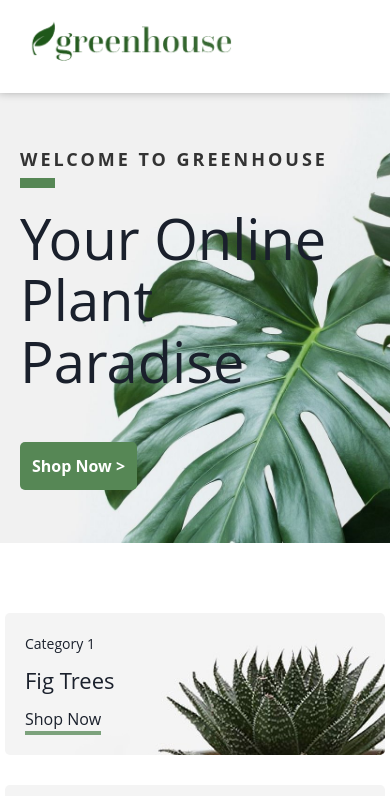
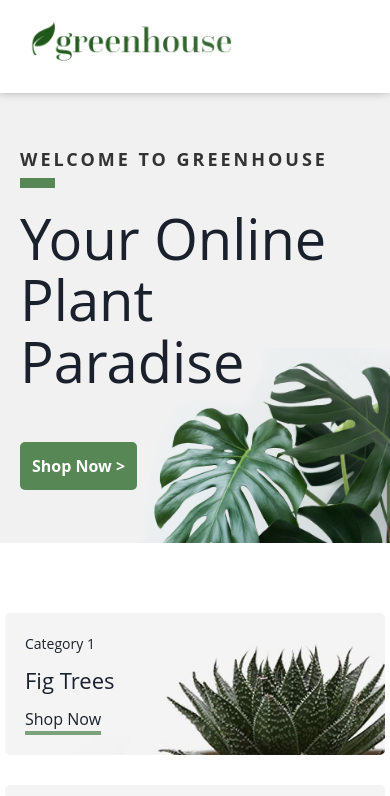
Before and after one commit to elliechayo/greenhouse-app, a React (Create React App) app in the folder client/: page / in a window 390 px wide. Shown: the top 796 px of the page. Built offline with nearby package versions, Linux system fonts and the light colour scheme; no server answers; some icons are missing.

Commit message:
fixes mobil view rendering

```diff
--- a/client/src/pages/Home.jsx
+++ b/client/src/pages/Home.jsx
@@ -235,9 +235,10 @@ const CTAButton = styled.button`
 `;
 
 const HeroWrapper = styled(Box)`
-  background: url(${HeroBackground});
+  background: url(${HeroBackground}) #f1f1f1;
   background-position: bottom;
-  background-size: cover;
+  background-size: 100%;
+  background-repeat: no-repeat;
   min-height: 450px;
   max-width: 1200px;
   margin: 0 auto;
@@ -353,8 +354,14 @@ const SellPlantWrapper = styled(Box)`
   padding: 50px 5px;
 
 
-  @media (max-width: 498px) {
-    justify-content: flex-start;
+  @media (max-width: 610px) {
+    justify-content: center;
+    background: linear-gradient(to right, rgba(0, 0, 0, 0.7), rgba(0,0,0,0.8)), url(${(
+      props
+    ) => props.imagepath}) ;
+    background-position: left;
+    background-size: cover;
+    color: white;
   }
 
   & h3 {
```
